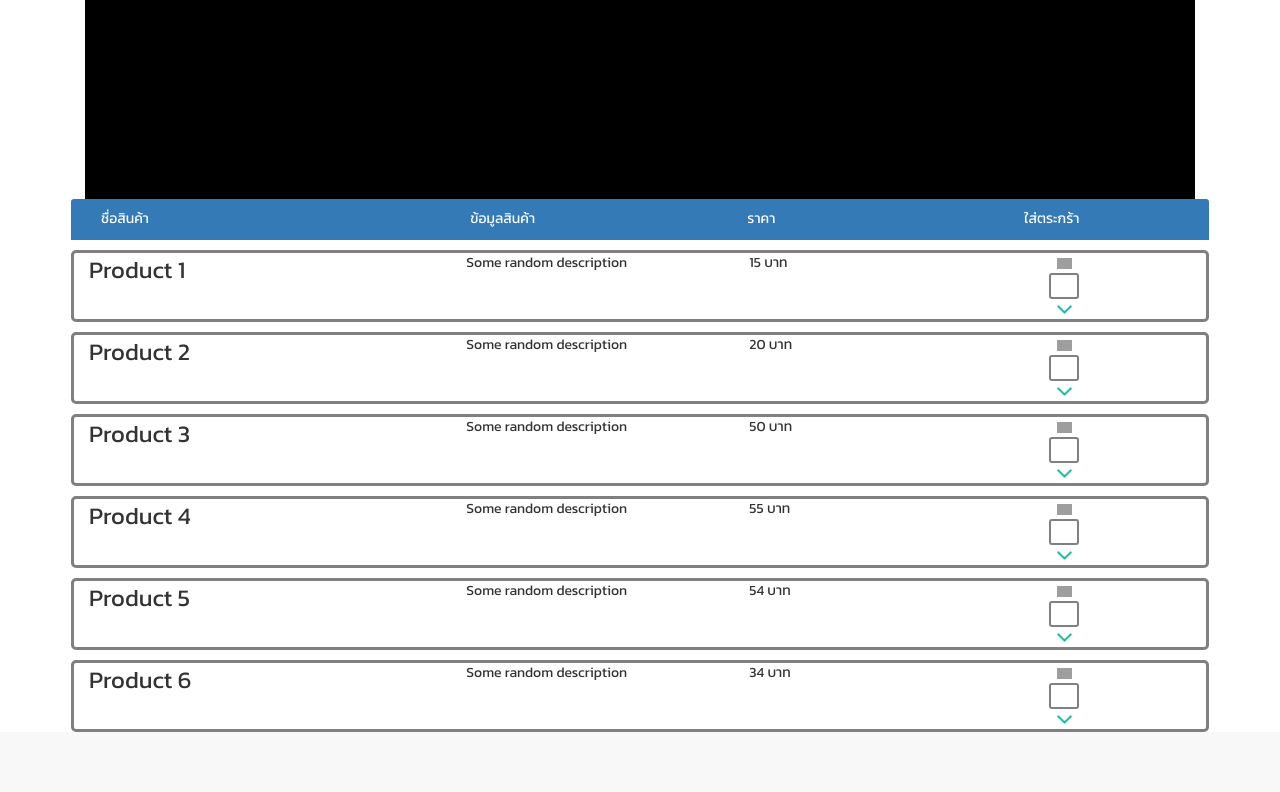
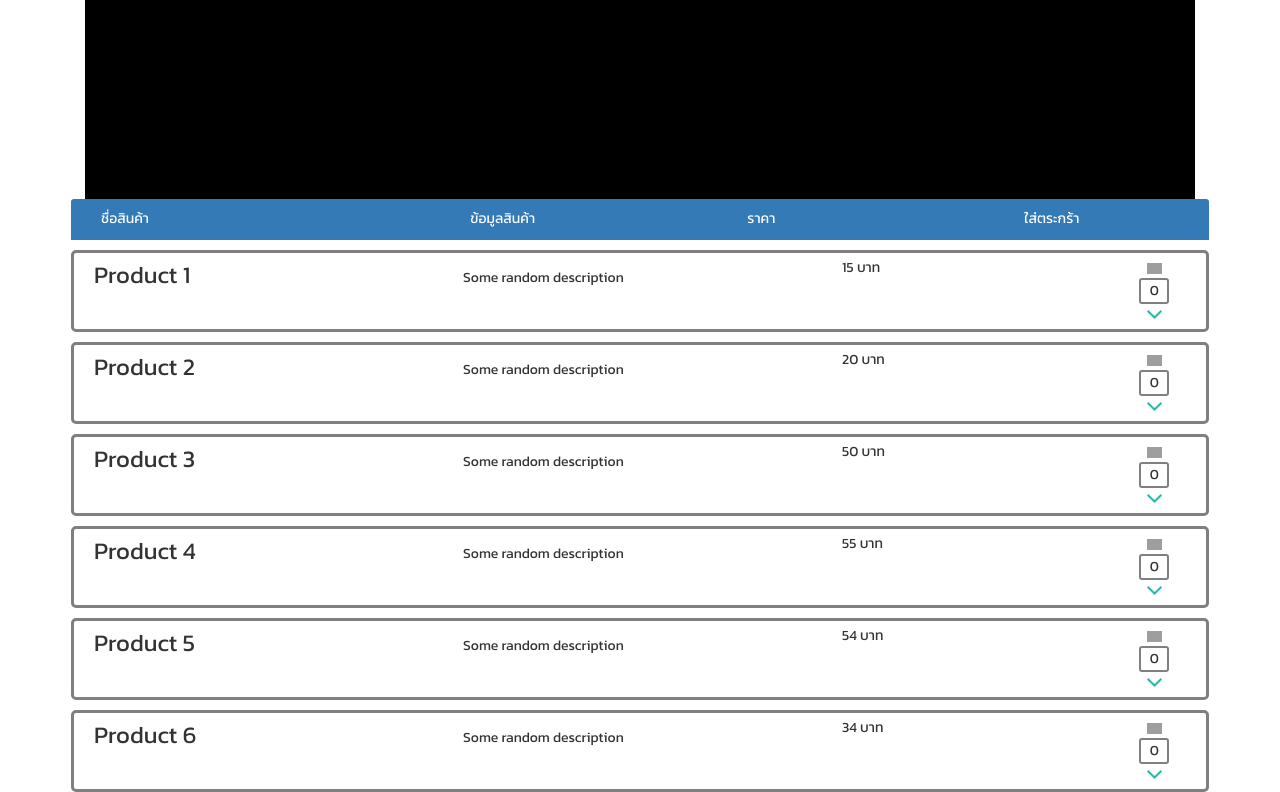
Before and after one commit to kavinvin/PaNothing, a PHP site: page / in a window 1280 px wide. Shown: the part 487-1279 px from the top of the page. Before the commit the page ends 1219 px from the top, so only its background shows below. Run offline with PHP 8.4, Linux system fonts and the light colour scheme; data comes from the database, SQL or seed files in the repository; some libraries are stand-ins or nearby versions; grey boxes are pictures that could not be loaded.

Commit message:
Enable in/decrementer

```diff
--- a/css/custom.css
+++ b/css/custom.css
@@ -58,7 +58,7 @@ input[name=pass] {
   border: 3px solid gray;
   border-radius: 5px;
   margin: 10px 0 0 0;
-  padding: 0;
+  padding: 5px;
 }
 
 .quantity-picker {
@@ -71,6 +71,14 @@ input[name=pass] {
   border-radius: 3px;
 }
 
+.quantity-filler {
+  text-align: center;
+}
+
 .product-name {
   font-size: 1.7em;
 }
+
+.product-description {
+  padding: 10px;
+}
--- a/database/products.php
+++ b/database/products.php
@@ -56,12 +56,12 @@
         ?>
             <div class="col-xs-12 panel-body product-list">
                 <div class="col-xs-4 product-name"><?php echo $row['name'] ?></div>
-                <div class="col-xs-3"><?php echo $row['description'] ?></div>
+                <div class="col-xs-4 product-description"><?php echo $row['description'] ?></div>
                 <div class="col-xs-3"><?php echo (float)$row['price'] ?> บาท</div>
                 <div class="col-xs-1 quantity-picker">
-                  <img class="arrow" src="img/icon/arrow-up.png" /><br>
-                  <input type="text" class="quantity" name="id<?php echo $row['id_product'] ?>"><br>
-                  <img class="arrow" src="img/icon/arrow-down.png" />
+                  <img class="arrow arrowup" src="img/icon/arrow-up.png" /><br>
+                  <input type="text" maxlength="2" value=0 onkeypress="return event.charCode >= 48 && event.charCode <= 57" class="quantity-filler" name="product-id<?php echo $row['id_product'] ?>"><br>
+                  <img class="arrow arrowdown" src="img/icon/arrow-down.png" />
                 </div>
             </div>
         <?php
--- a/js/common.js
+++ b/js/common.js
@@ -6,5 +6,18 @@ $(document).ready(function() {
     singleItem : true,
     autoPlay : true,
   });
-
+  $('.arrowup').click(function() {
+    $(this).siblings('input').val(function(i, oldval) {
+      return ++oldval;
+    });
+  });
+  $('.arrowdown').click(function() {
+    $(this).siblings('input').val(function(i, oldval) {
+      if (oldval == 0) {
+        return oldval
+      } else {
+        return --oldval;
+      }
+    });
+  });
 });
```
